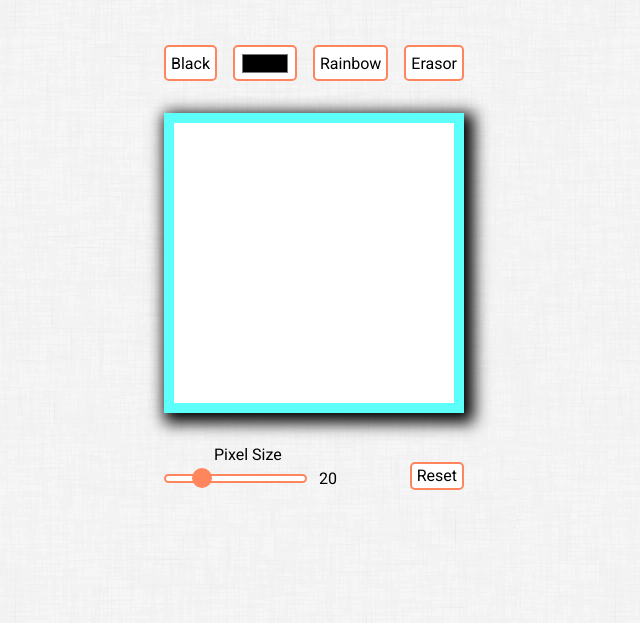
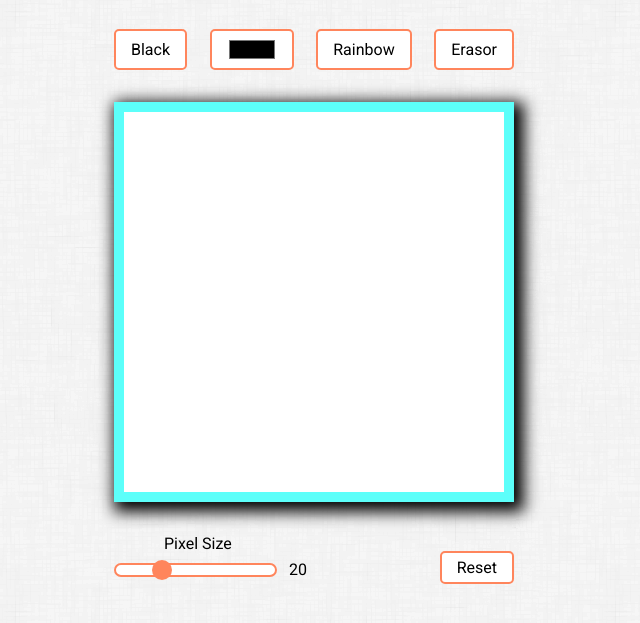
Before and after one commit to charliebarger/Etch-a-Sketch, a plain HTML site: page index.html in a window 1280 px wide. Shown: the part 75-698 px from the top of the page, without its empty margins (326-966 px from the left). Drawn offline with nearby package versions, Linux system fonts and the light colour scheme.

Commit message:
edited order

```diff
--- a/index.html
+++ b/index.html
@@ -16,7 +16,7 @@
     <header>
         <h1>Etch-A-Sketch</h1>
     </header>
-<section>
+<section class="buttonPlusPad">
     <section class="button-wrapper">
         <button id="black">Black</button>
         <input type="color" id="color-picker">
@@ -26,7 +26,7 @@
     <section class="sketch-container">
         <div class="content"></div>
     </section>
-    <div>
+    <div class="ultraWrap">
     <span class="Pixels">Pixel Size</span>
     <section class="reset-wrapper">
         <div class="slideformat">
--- a/styles.css
+++ b/styles.css
@@ -25,7 +25,7 @@ body {
   position: relative;
   display: block;
   margin: 2rem 0rem;
-  width: 300px;
+  width: 100%;
   background: white;
   box-shadow: 5px 5px 15px 5px #000000;
   border: #5cfffa solid 10px;
@@ -55,10 +55,9 @@ input:focus {
   outline: none;
 }
 .button-wrapper {
-  width: 300px;
+  width: 100%;
   display: flex;
   justify-content: space-between;
-  margin: 1rem 0px;
 }
 
 .content {
@@ -90,7 +89,7 @@ h1 {
   display: flex;
   justify-content: space-between;
 
-  width: 300px;
+  width: 100%;
 }
 
 .slideformat {
@@ -133,3 +132,24 @@ header {
   position: relative;
   bottom: 2.5px;
 }
+
+.buttonPlusPad {
+  width: 300px;
+  display: flex;
+  flex-direction: column;
+  align-items: center;
+}
+
+.ultraWrap {
+  width: 100%;
+}
+
+@media screen and (min-width: 600px) {
+  .buttonPlusPad {
+    width: 400px;
+  }
+  button,
+  input {
+    padding: 5px 15px;
+  }
+}
```
